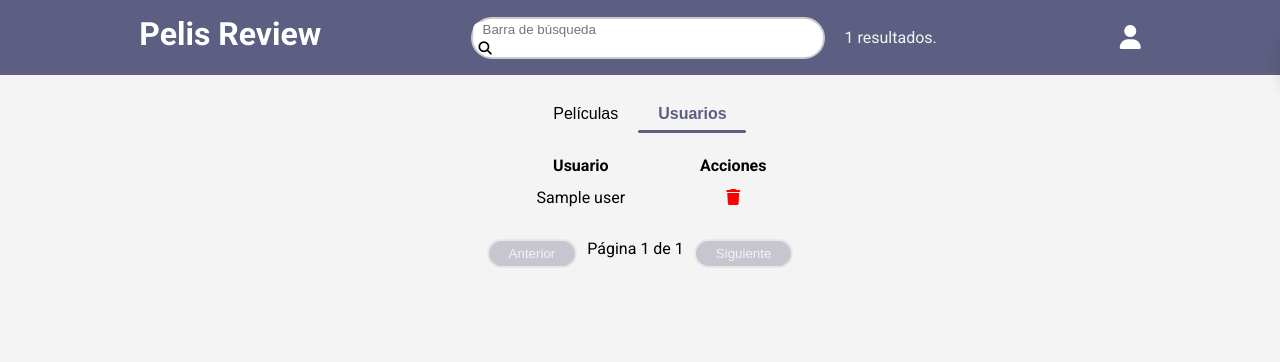
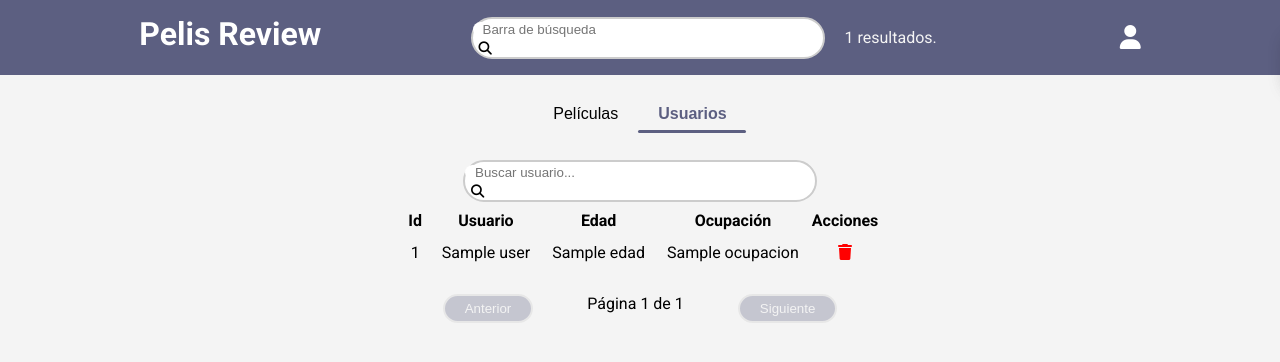
Before and after one commit to JesusMedinaP/filmcritic, a PHP site: template Vista/Admin_Vista.php in a window 1280 px wide, after a click on "Usuarios". Shown: the top 362 px of the page. Run offline with PHP 8.4, Linux system fonts and the light colour scheme; the template is opened without the code that fills it: most values are stand-ins (such as "Sample title", 1, 10 or a date in 2020); data that the repository does not hold is empty; some libraries are stand-ins or nearby versions.

Commit message:
Implementada barra de búsqueda de usuarios en el panel de administración.

```diff
--- a/Vista/Admin_Vista.php
+++ b/Vista/Admin_Vista.php
@@ -278,18 +278,39 @@
     ?>
     </div>
 
+    <div class="search_bar search_users">
+        <form id="userSearchForm" onsubmit="return false;">
+                <input
+                    type="text"
+                    id="userSearchInput"
+                    placeholder="Buscar usuario..."
+                    onkeyup="searchUsers(this.value, event)"
+                />
+                <button type="button" onclick="searchUsers(document.getElementById('userSearchInput').value, event)">
+                    <i class="fa fa-search"></i>
+                </button>
+        </form>
+    </div>
+
+    <?php if(!empty($users)){ ?>
     <div id="users" class="tab_content" style="display: none;">
         <table class="users_table">
             <thead>
                 <tr>
+                    <th>Id</th>
                     <th>Usuario</th>
+                    <th>Edad</th>
+                    <th>Ocupación</th>
                     <th>Acciones</th>
                 </tr>
             </thead>
             <tbody id="users_table_body">
                 <?php foreach($users as $user): ?>
                     <tr class="user-row">
+                        <td><?php echo htmlspecialchars($user['id']); ?></td>
                         <td><?php echo htmlspecialchars($user['name']); ?></td>
+                        <td><?php echo htmlspecialchars($user['edad']); ?></td>
+                        <td><?php echo htmlspecialchars($user['ocupacion']); ?></td>
                         <td>
                             <!-- <i onclick="deleteUser(<?php //echo $user['id']; ?>)" class="fa-solid fa-trash hover_scale_mayor"></i> -->
                             <i onclick="openDestroyUserModal(<?php echo $user['id']; ?>)" class="fa-solid fa-trash hover_scale_mayor"></i>
@@ -304,6 +325,7 @@
             <button onclick="nextPage()" id="nextButton" class="pagination-button">Siguiente</button>
         </div>
     </div>
+    <?php }else{ echo 'No hay usuarios en la base de datos';} ?>
 
     <!-- Modal de confirmación para destruir usuario -->
     <div id="destroyUserModal" class="destroy_modal">
--- a/css/admin.css
+++ b/css/admin.css
@@ -305,3 +305,16 @@ option{
 .user-row i{
     cursor: pointer;
 }
+
+.search_users{
+    align-items: center;
+    justify-content: center;
+}
+
+.search_users button{
+    position: relative;
+}
+
+#userSearchInput{
+    width: 90%;
+}
--- a/js/admin.js
+++ b/js/admin.js
@@ -201,3 +201,20 @@ function closeDestroyUserModal()
 {
     document.getElementById("destroyUserModal").style.display = "none";
 }
+
+function searchUsers(query, event) {
+    console.log("Evento", event);
+    event.preventDefault();
+    query = query || document.getElementById('userSearchInput').value;
+    const xhr = new XMLHttpRequest();
+    xhr.open('GET', `index.php?controlador=admin&action=searchUsers&query=${encodeURIComponent(query)}`, true);
+
+    xhr.onreadystatechange = function () {
+        if (xhr.readyState === 4 && xhr.status === 200) {
+            // Actualizar el cuerpo de la tabla con los resultados
+            document.getElementById('users_table_body').innerHTML = xhr.responseText;
+        }
+    };
+
+    xhr.send();
+}
```
Also changed, not shown: Controlador/Admin_Controller.php (+28 -0 lines), Modelo/Users_Modelo.php (+17 -0 lines).
